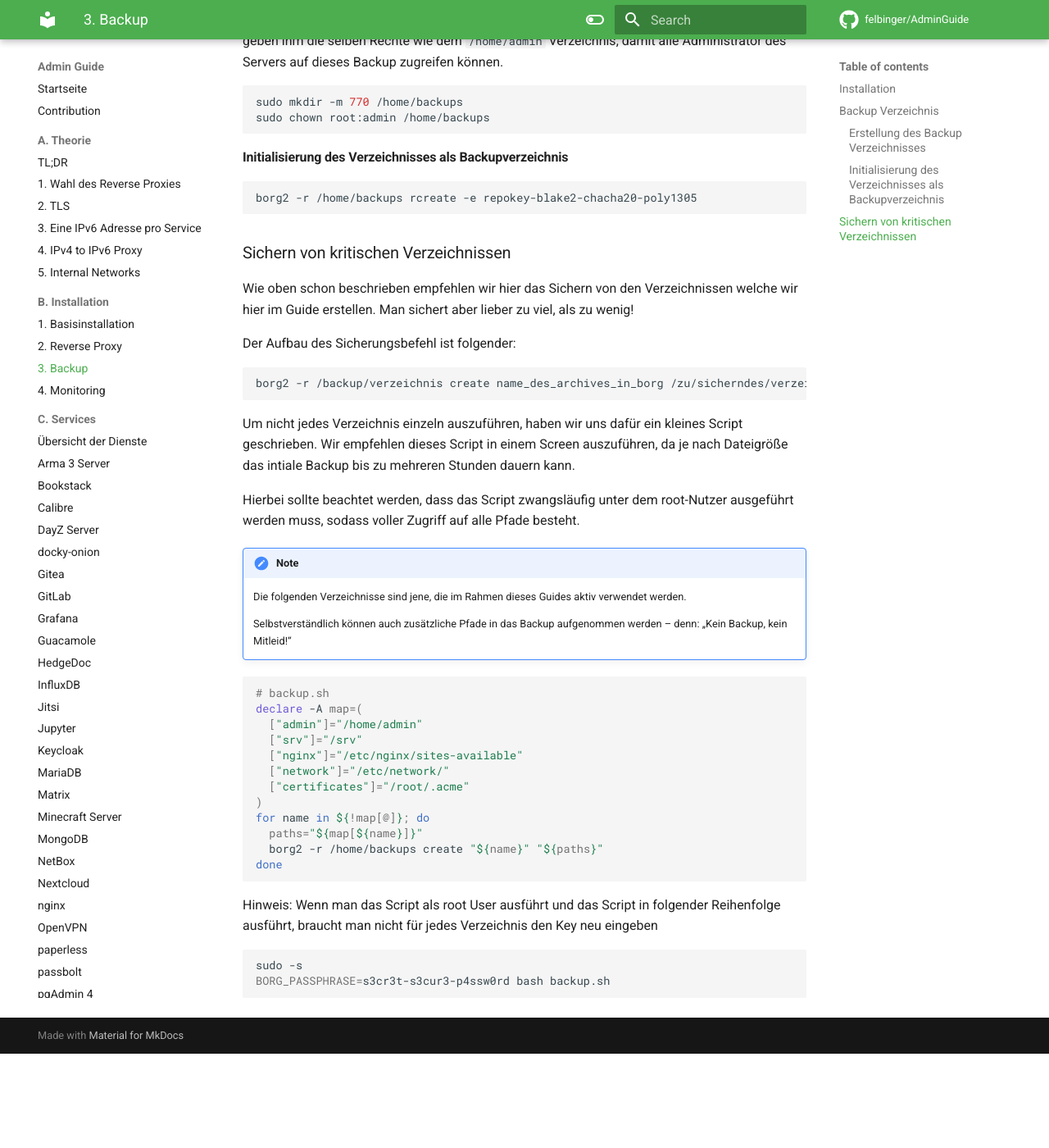
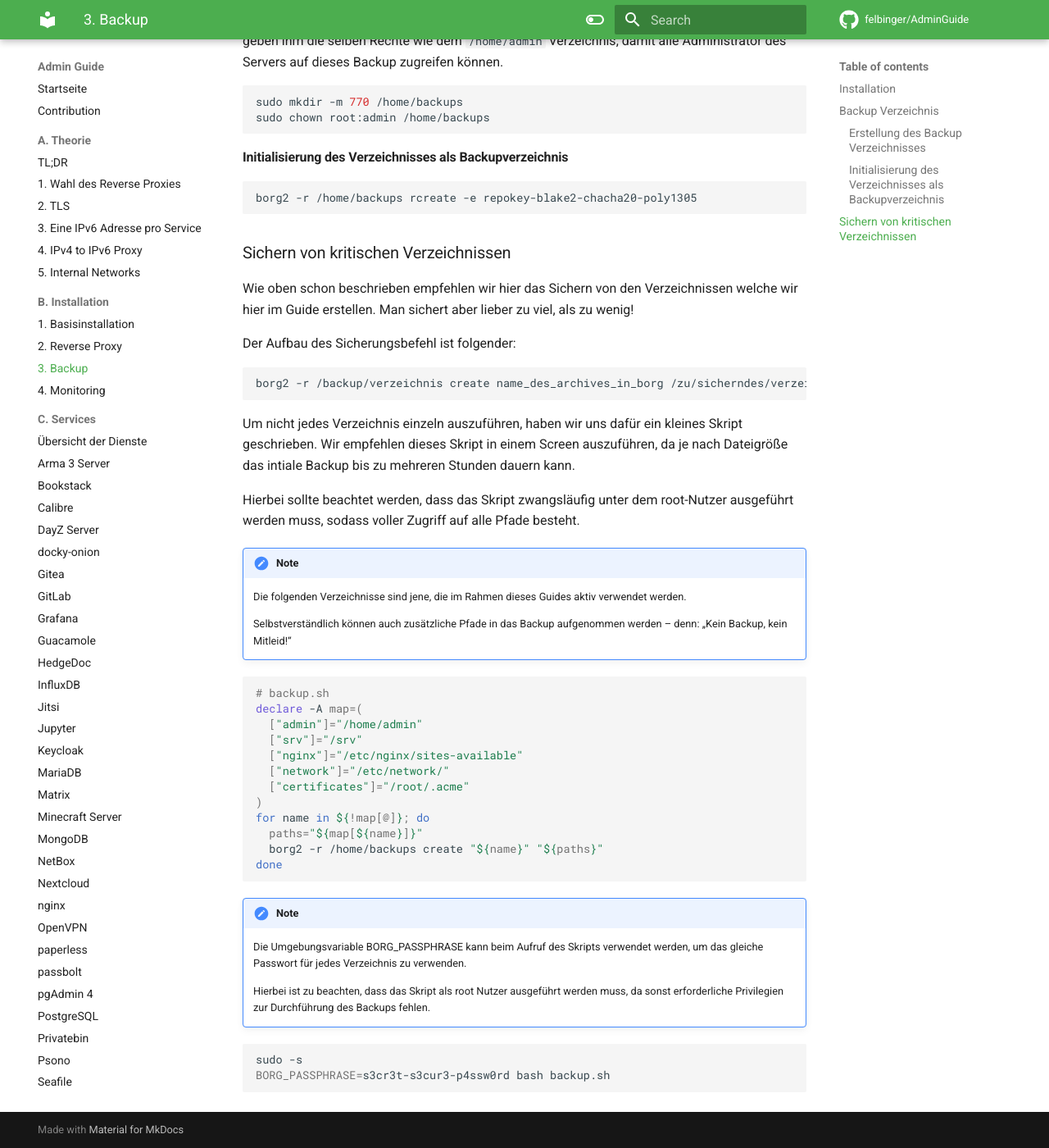
Before and after one commit to felbinger/AdminGuide, an MkDocs documentation site: the page built from docs/B._Installation/30_backup.md, in a window 1280 px wide and 1400 px high, scrolled down 524 px. Shown: the whole window at 82% size. Built offline with MkDocs 1.6.1 and Material for MkDocs 9.7.7, drawn with Linux system fonts in a browser that asks for light colours; comment, search, counter and statistics services are not loaded; before the commit the page ends 1809 px from its top, so only the background shows below that.

Commit message:
chore: fix minor errors

````diff
--- a/docs/B._Installation/30_backup.md
+++ b/docs/B._Installation/30_backup.md
@@ -34,10 +34,10 @@ Der Aufbau des Sicherungsbefehl ist folgender:
 borg2 -r /backup/verzeichnis create name_des_archives_in_borg /zu/sicherndes/verzeichnis
 ```
 
-Um nicht jedes Verzeichnis einzeln auszuführen, haben wir uns dafür ein kleines Script geschrieben. Wir empfehlen dieses
-Script in einem Screen auszuführen, da je nach Dateigröße das intiale Backup bis zu mehreren Stunden dauern kann.
+Um nicht jedes Verzeichnis einzeln auszuführen, haben wir uns dafür ein kleines Skript geschrieben. Wir empfehlen dieses
+Skript in einem Screen auszuführen, da je nach Dateigröße das intiale Backup bis zu mehreren Stunden dauern kann.
 
-Hierbei sollte beachtet werden, dass das Script zwangsläufig unter dem root-Nutzer ausgeführt werden muss, sodass voller
+Hierbei sollte beachtet werden, dass das Skript zwangsläufig unter dem root-Nutzer ausgeführt werden muss, sodass voller
 Zugriff auf alle Pfade besteht.
 
 !!! note
@@ -60,9 +60,12 @@ for name in ${!map[@]}; do
 done
 ```
 
+!!! note
+    Die Umgebungsvariable BORG_PASSPHRASE kann beim Aufruf des Skripts verwendet werden,
+    um das gleiche Passwort für jedes Verzeichnis zu verwenden.
 
-Hinweis: Wenn man das Script als root User ausführt und das Script in folgender Reihenfolge ausführt, braucht man nicht
-für jedes Verzeichnis den Key neu eingeben
+    Hierbei ist zu beachten, dass das Skript als root Nutzer ausgeführt werden muss,
+    da sonst erforderliche Privilegien zur Durchführung des Backups fehlen.
 
 ```shell
 sudo -s
````
Also changed, not shown: docs/A._Theorie/10_reverse-proxy.md (+18 -0 lines), docs/A._Theorie/30_ipv6-per-serivce.md (+13 -32 lines), docs/B._Installation/20_reverse-proxy.md (+1 -1 lines).
